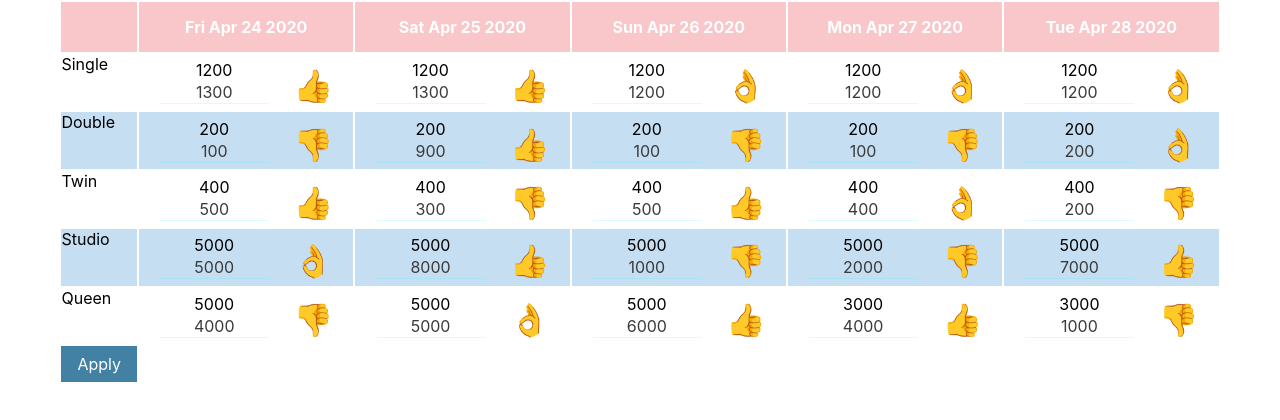
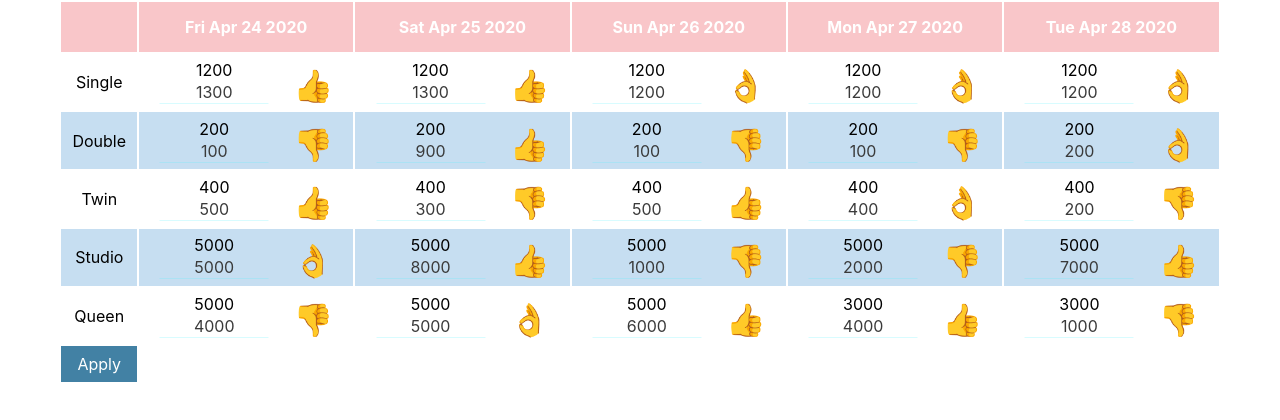
Before and after one commit to dslvt/front_test_task, a React (Create React App) app: page / in a window 1280 px wide. Shown: the top 420 px of the page. Built offline with nearby package versions, Linux system fonts and the light colour scheme.

Commit message:
select by row and column

```diff
--- a/src/App.js
+++ b/src/App.js
@@ -11,6 +11,7 @@ class Table extends React.Component{
     this.formatDate = this.formatDate.bind(this);
     this.sendData = this.sendData.bind(this);
     this.handleInputChange = this.handleInputChange.bind(this);
+    this.selectByCategory = this.selectByCategory.bind(this);
 
     this.tableHeader = this.state.data.map((d)=>{
       return d.category;
@@ -43,6 +44,15 @@ class Table extends React.Component{
     alert(JSON.stringify(info));
   }
 
+  selectByCategory = (name, category) => {
+    this.setState(state => ({
+      clicked:[...this.state.data.filter((v) => this.state.clicked.includes(v.id)).filter((e) => e[category] === name)].length!== [...this.state.data.filter((e) => e[category] === name)].length?
+               [...this.state.data.filter((e) => e[category] === name).map((e) => e.id), ...this.state.clicked].filter((v, i, a) => a.indexOf(v) === i):
+                this.state.clicked.filter((v) => ![...this.state.data.filter((e) => e[category] === name).map((e) => e.id)].includes(v))
+    }));
+  }
+
+
 
   render(){
     let firstRow = this.state.data
@@ -67,9 +77,10 @@ class Table extends React.Component{
     return(
       <div className="Table">
         <table>
-          <thead><tr>{["", ...firstRow].map((d) => <th>{this.formatDate(d)}</th>)}</tr></thead>
+          <thead><tr>{["", ...firstRow].map((d) => <th onClick={this.selectByCategory.bind(this, d, "date")}>{this.formatDate(d)}</th>)}</tr></thead>
           <tbody>
-            {tableData.map((row, i) => <tr>{[this.tableHeader[i] , ...row.map((card_data) => {
+            {tableData.map((row, i) => <tr>{[<td onClick={this.selectByCategory.bind(this, this.tableHeader[i], "category")}>{this.tableHeader[i]}
+            </td>, ...row.map((card_data) => {
               return card_data!==null? <td><TableCard
               cur_price={card_data.current_price}
               rec_price={card_data.recommend_price}
```
